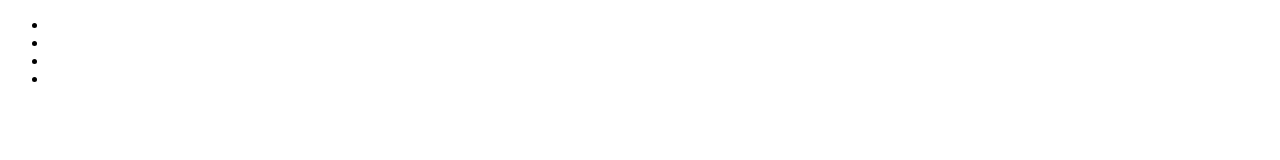
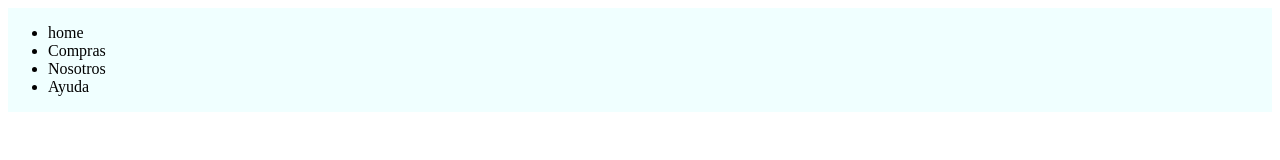
Before and after one commit to MikeTrujillo2024/new-repo, a plain HTML site: page index.html in a window 1280 px wide. Drawn offline with Linux system fonts and the light colour scheme.

Commit message:
creamos los estilos para el header

```diff
--- a/index.html
+++ b/index.html
@@ -11,10 +11,10 @@
     <div class="master">
       <header class="header">
         <ul class="disorderList">
-          <li class="dataList"></li>
-          <li class="dataList"></li>
-          <li class="dataList"></li>
-          <li class="dataList"></li>
+          <li class="dataList">home</li>
+          <li class="dataList">Compras</li>
+          <li class="dataList">Nosotros</li>
+          <li class="dataList">Ayuda</li>
         </ul>
       </header>
       <div class="main">
--- a/style.css
+++ b/style.css
@@ -0,0 +1,6 @@
+.header{
+    display: flex;
+
+    background-color: azure;
+
+}
```
